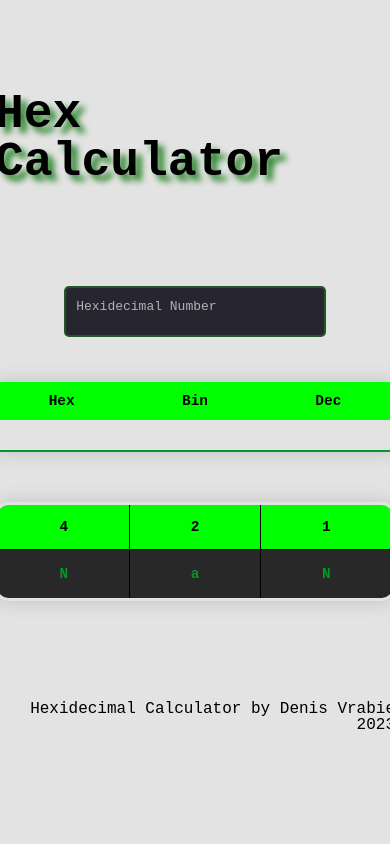
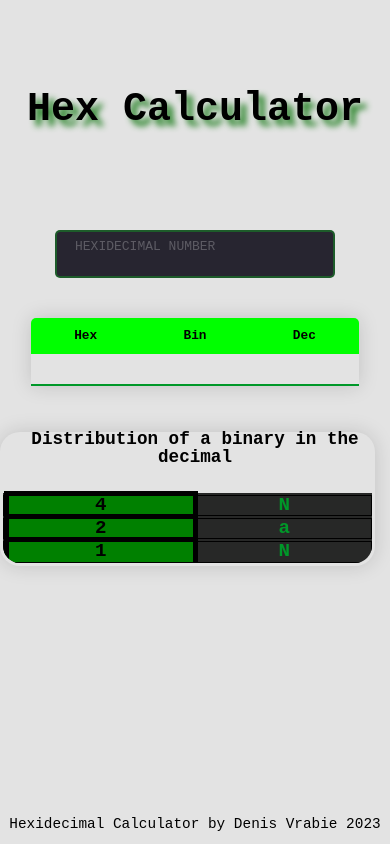
Before and after one commit to denis-vrabie/hex-calculator, a Next.js app: page / in a window 390 px wide. Built offline with nearby package versions, Linux system fonts and the light colour scheme.

Commit message:
Version 2
Fixed input.
Now adapted to mobile and tablet.

```diff
--- a/pages/index.js
+++ b/pages/index.js
@@ -40,7 +40,7 @@ function HexCalculator() {
   const isCellOne = (cellValue) => cellValue === "1";
 
   function handleKeyPress(event) {
-    const validChars = /[1-9a-f]/gi;
+    const validChars = /[0-9a-f]/gi;
     const key = String.fromCharCode(event.keyCode || event.which);
     if (!validChars.test(key)) {
       event.preventDefault();
@@ -51,12 +51,13 @@ function HexCalculator() {
     <div className='container'>
     <Head>
     <title>Hexidecimal Calculator</title>
+    <meta name="viewport" content="width=device-width, initial-scale=1.0" />
     </Head>
       <h1 className='text1'>Hex Calculator</h1>
       <form>
       <div className='input-container'>
-        <input type="text" onKeyPress={handleKeyPress} maxlength="6" id='HexidecimalNumber' autoComplete='off' placeholder='Ender Hexidecimal Number' required className='text-input' value={hex} onChange={handleHexChange} />
-        <label for="Hexidecimal Number" className='label'>Hexidecimal Number</label>
+        <input type="text" onKeyPress={handleKeyPress} maxlength="6" id='HexidecimalNumber' autoComplete='off' required value={hex} onChange={handleHexChange} />
+        <span>Hexidecimal Number</span>
       </div>
       </form>
       <div>
@@ -78,6 +79,7 @@ function HexCalculator() {
       </table>
       </div>
       <div>
+      <h2>Distribution of a binary in the decimal</h2>
       <table className='content-table2'>
         <thead>
           <tr>
@@ -86,7 +88,7 @@ function HexCalculator() {
           </thead>
         <tbody>
           <tr className='active-row2'>
-              {hexToBinary(hex).split('').map((value) => <td className={value === '1' ? 'green' : ''}>{value}</td>)}
+              {hexToBinary(hex).split('').map((value, index) => <td data-label={binaryHead[index]} className={value === '1' ? 'green' : ''}>{value}</td>)}
           </tr>
         </tbody>
       </table>
--- a/styles/Home.module.css
+++ /dev/null
@@ -1,87 +0,0 @@
-.container {
-  display: flex;
-  flex-direction: column;
-  align-items: center;
-  margin-top: 50px;
-}
-
-.text1 {
-  text-align: center;
-}
-
-.inputContainer {
-  display: flex;
-  flex-direction: row;
-  align-items: center;
-  margin-bottom: 20px;
-}
-
-.label {
-  margin-right: 10px;
-}
-
-.input[type='text'] {
-  margin-right: 10px;
-  padding: 5px;
-  font-size: 16px;
-  border: 1px solid #ccc;
-}
-
-.button {
-  padding: 5px 10px;
-  background-color: #1e90ff;
-  color: #fff;
-  border: none;
-  border-radius: 4px;
-  cursor: pointer;
-}
-
-.button:hover {
-  background-color: #0072c6;
-}
-
-.resultTable {
-  border-collapse: collapse;
-  margin-bottom: 20px;
-
-}
-
-.resultTable th,
-.resultTable td {
-  padding: 10px;
-  text-align: center;
-  border: 1px solid #ccc;
-}
-
-.resultTable th {
-  background-color: #1e90ff;
-  color: #fff;
-}
-
-.resultTable td:first-child {
-  font-weight: bold;
-}
-
-.historyContainer {
-  margin-top: 20px;
-}
-
-.historyTable {
-  border-collapse: collapse;
-}
-
-.historyTable th,
-.historyTable td {
-  padding: 5px 10px;
-  text-align: center;
-  border: 1px solid #ccc;
-}
-
-.historyTable th {
-  background-color: #1e90ff;
-  color: #fff;
-}
-
-.historyTable td:first-child {
-  font-weight: bold;
-}
--- a/styles/globals.css
+++ b/styles/globals.css
@@ -106,7 +106,14 @@ a {
   }
 }
 
+* {
+  box-sizing: border-box;
+  padding: 0;
+  margin: 0;
+}
+
 .container {
+  width: 100%;
   display: flex;
   flex-direction: column;
   align-items: center;
@@ -122,67 +129,48 @@ a {
 }
 
 .input-container {
-  width: 100%;
-  max-width: 280px;
   position: relative;
+  width: 280px;
 }
 
-.label {
-  position: absolute;
-  left: 10px;
-  top: 14px;
-  transform: all 0.2s;
-  padding: 0 2px;
-  z-index: 1;
-  color: #b3b3b3;
+.input-container input {
+  width: 100%;
+  padding: 0.8rem;
+  border: 2px solid rgba(0, 255, 26, 0.25);
+  background: #272530;
+  border-radius: 5px;
+  outline: none;
+  color: #fff;
+  font-size: 1em;
+  transition: 0.5s;
+  margin-bottom: 15px;
 }
 
-.text-input {
-  padding: 0.8rem;
-  width: 100%;
-  height: 100%;
-  border: 2px solid #18eb0942;
-  background: #272530;
-  border-radius: 5px;
-  font-size: 18px;
-  outline: none;
-  transition: all .3s;
-  color: #ffff;
-  margin-bottom: 20px;
+.input-container span {
+  position: absolute;
+  z-index: 1;
+  left: 10px;
+  padding: 10px;
+  pointer-events: none;
+  font-size: 1em;
+  color: rgba(255, 255, 255, 0.25);
+  text-transform: uppercase;
+  transition: 0.5s;
 }
 
-.label::before {
-  content: "";
-  height: 5px;
-  background-color: #272530;
-  position: absolute;
-  left: 0;
-  top: 10px;
-  width: 100%;
-  z-index: -1;
-}
 
-.text-input:valid+label{
-  top: -10px;
-  color: whitesmoke;
-  font-size: 14px;
-}
-
-.text-input:focus+.label, .filled {
-  top: -10px;
-  color: #00f10c;
-  font-size: 14px;
-}
-
-.text-input::placeholder {
-  font-size: 16px;
-  opacity: 0;
-  transition: all .3s;
-}
-
-.text-input:focus::placeholder {
-  opacity: 1;
-  animation-delay: 0.2s;
+.input-container input:valid ~ span,
+.input-container input:focus ~ span {
+  color: green;
+  transform: translateX(10px) translateY(-7px);
+  font-size: 0.65;
+  padding: 0 10px;
+  border-left: 1px solid green;
+  border-right: 1px solid green;
+  letter-spacing: 0.2em;
+  background: green;
+  color: black;
+  border-radius: 2px;
 }
 
 .content-table {
@@ -224,6 +212,10 @@ a {
   color: #009829;
 }
 
+h2 {
+  text-align: center;
+}
+
 .content-table2 {
   border-collapse: collapse;
   margin: 25px 0;
@@ -244,8 +236,8 @@ a {
   table-layout: fixed;
   border-style: solid;
   border-width: 3px;
-  border-radius: 13px;
-  margin-bottom: 100px;
+  border-radius: 20px;
+  margin-bottom: 55px;
 }
 
 .content-table2 thead tr {
@@ -255,8 +247,13 @@ a {
   font-weight: bold;
 }
 
+.content-table2 thead tr {
+ height: 60px;
+}
+
 .content-table2 thead tr th {
   border: 1px solid black;
+  text-align: center;
 }
 
 .content-table2 tbody tr td {
@@ -291,16 +288,118 @@ a {
 }
 
 footer {
-  height: 10%;
+  width: 33%;
+  height: 45px;
   display: flex;
   align-items: center;
-  margin: 0;
-  padding: 0;
-  font-size: 1rem;
+  justify-content: center;
+  position: fixed;
+  font-size: 1.2rem;
+  background-color: rgba(255, 255, 255, 0.03);
+  bottom: 0;
 }
 
 
 footer > p {
   flex: 1;
-  text-align: right;
+  text-align: center;
 }
+
+@media screen and (max-width: 768px)
+{
+  .text1 {
+    font-size: 2.5rem;
+  }
+  h2 {
+    margin-top: 20px;
+    font-size: 1.1rem;
+    margin-bottom: -60px;
+  }
+  .content-table {
+    font-size: 0.8rem;
+    min-width: 328px;
+  }
+  footer {
+    font-size: 0.9rem;
+    width: 100%;
+    height: 40px;
+  }
+  .content-table2 {
+    min-width: 375px;
+  }
+  .content-table2 > thead > tr > th {
+    display: none;
+  }
+  .content-table2 > tbody > tr > td {
+    display: block;
+    text-align: right;
+    margin: 0;
+    margin-top: 2px;
+    padding: 0;
+    border-spacing: 0;
+    text-align: center;
+    font-size: 1.2rem;
+  }
+  .content-table2 > tbody > tr > td::before {
+    content: attr(data-label);
+    display: inline;
+    float: left;
+    padding: 0px;
+    border-collapse: collapse;
+    border-spacing: 0;
+    background-color: green;
+    color: black;
+    margin: -5px 0;
+    border: none;
+    width: 50%;
+    text-align: center;
+    border: 5px solid black;
+  }
+}
+
+@media screen and (max-width: 340px)
+{
+  .text1 {
+    font-size: 2rem;
+  }
+  .content-table {
+    font-size: 0.69rem;
+    min-width: 200px;
+  }
+  footer {
+    width: 100%;
+    height: 40px;
+    font-size: 0.8rem;
+  }
+  .content-table2 {
+    min-width: 320px;
+  }
+  .content-table2 > thead > tr > th {
+    display: none;
+  }
+  .content-table2 > tbody > tr > td {
+    display: block;
+    text-align: right;
+    margin: 0;
+    margin-top: 2px;
+    padding: 0;
+    border-spacing: 0;
+    text-align: center;
+    font-size: 1.2rem;
+  }
+  .content-table2 > tbody > tr > td::before {
+    content: attr(data-label);
+    display: inline;
+    float: left;
+    padding: 0px;
+    border-collapse: collapse;
+    border-spacing: 0;
+    background-color: green;
+    color: black;
+    margin: -5px 0;
+    border: none;
+    width: 50%;
+    text-align: center;
+    border: 5px solid black;
+  }
+}
```
